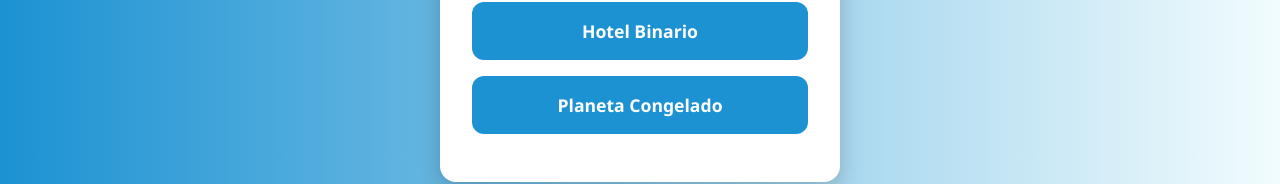
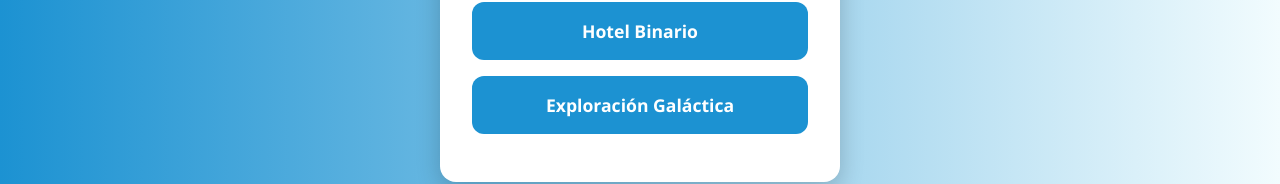
Before and after one commit to ManuStrong98/proyectoWeb, a Next.js app in the folder frontend/: page /modo-juego in a window 1280 px wide. Shown: the part 352-536 px from the top of the page. Built offline with nearby package versions, Linux system fonts and the light colour scheme.

Commit message:
Corrigiendo títulos del juego

```diff
--- a/frontend/app/modo-juego/page.tsx
+++ b/frontend/app/modo-juego/page.tsx
@@ -12,7 +12,7 @@ export default function ModoJuegoSelector() {
       <div className="modo-box">
         <h2>Selecciona un juego</h2>
         <button onClick={() => router.push('/juego')}>Hotel Binario</button>
-        <button onClick={() => router.push('/viaje-espacial')}>Planeta Congelado</button>
+        <button onClick={() => router.push('/viaje-espacial')}>Exploración Galáctica</button>
       </div>
     </div>
   )
--- a/frontend/app/viaje-espacial/page.tsx
+++ b/frontend/app/viaje-espacial/page.tsx
@@ -179,7 +179,7 @@ export default function ExploracionGalacticaGameConfig() {
         <Card className="shadow-xl border border-indigo-400">
           <CardHeader className="bg-gradient-to-r from-blue-800 to-purple-700 text-white">
             <CardTitle className="text-center py-4 text-2xl">
-              CONFIGURADOR DE JUEGO "EXPLORACIÓN GALÁCTICA" - BÚSQUEDA BINARIA
+              CONFIGURADOR DE JUEGO "EXPLORACIÓN GALÁCTICA"
             </CardTitle>
           </CardHeader>
           <CardContent className="p-6 space-y-6">
--- a/frontend/components/game-galaxia.tsx
+++ b/frontend/components/game-galaxia.tsx
@@ -286,7 +286,7 @@ const obtenerImagenTermometro = (temp: number) => {
         {/* Header */}
         <div className="mb-6">
           <h1 className="text-4xl font-extrabold text-yellow-300 mb-3 flex items-center justify-center gap-3">
-            🚀 Búsqueda Binaria Galáctica
+            🚀 Exploración Galáctica
             <Target className="w-8 h-8 text-green-400" />
           </h1>
           <p className="text-lg text-gray-300 max-w-2xl mx-auto leading-relaxed whitespace-pre-line">
```
